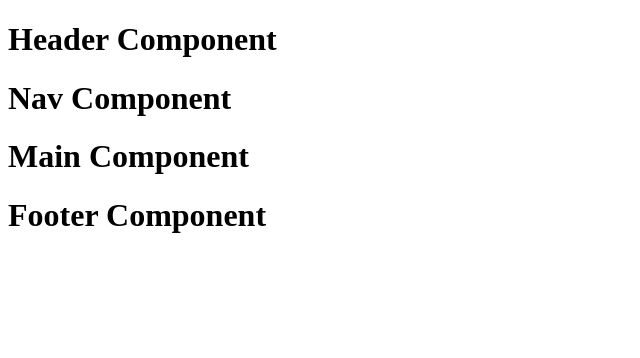
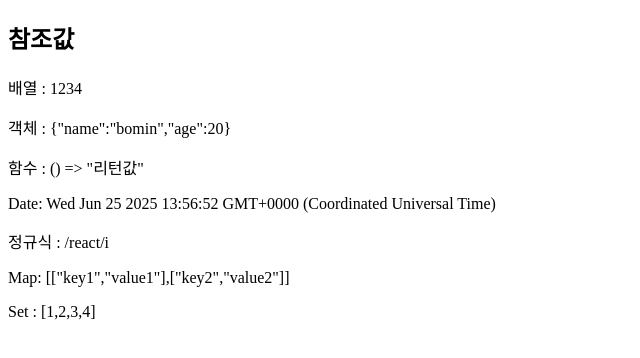
Before and after one commit to marchbom/react_ts, a React (Vite) app: page / in a window 1280 px wide. Shown: the top 358 px of the page, without its empty margins (0-640 px from the left). Built offline with nearby package versions, Linux system fonts and the light colour scheme.

Commit message:
29강까지

```diff
--- a/src/App.tsx
+++ b/src/App.tsx
@@ -1,13 +1,25 @@
-import Footer from "./components/Footer";
-import Header from "./components/Header";
-import Main from "./components/Main";
+export default function App() {
+  const reArray = [1, 2, 3, 4];
+  const reObject = { name: "bomin", age: 20 };
+  const reFunction = () => "리턴값";
+  const reDate = new Date();
+  const reRegExp = /react/i;
+  const ReMap = new Map<string, string>([
+    ["key1", "value1"],
+    ["key2", "value2"],
+  ]);
+  const ReSet = new Set<number>([1, 2, 3, 4]);
 
-export default function App() {
   return (
     <>
-      <Header />
-      <Main />
-      <Footer />
+      <h2>참조값</h2>
+      <p>배열 : {reArray}</p>
+      <p>객체 : {JSON.stringify(reObject)}</p>
+      <p>함수 : {reFunction.toString()}</p>
+      <p>Date: {reDate.toString()}</p>
+      <p>정규식 : {reRegExp.toString()}</p>
+      <p>Map: {JSON.stringify(Array.from(ReMap))}</p>
+      <p>Set : {JSON.stringify(Array.from(ReSet))}</p>
     </>
   );
 }
```
